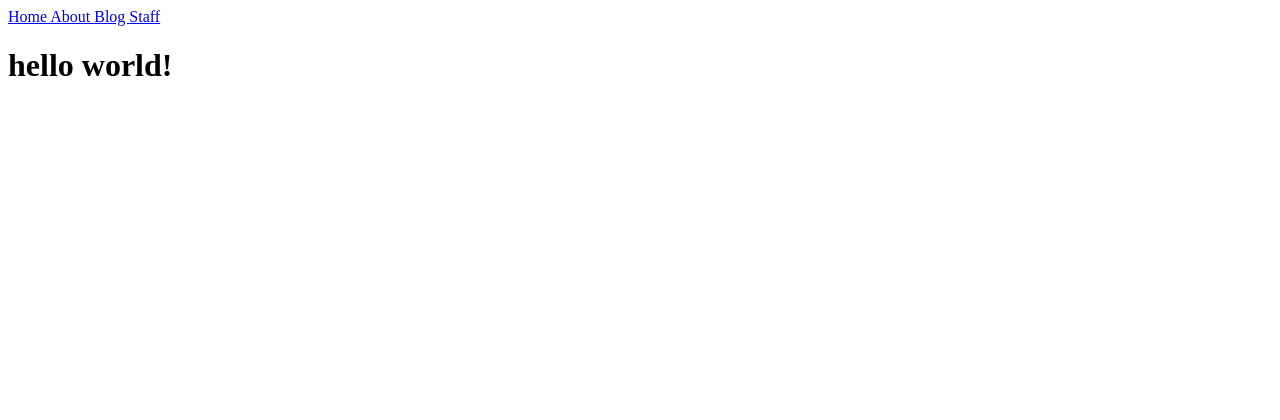
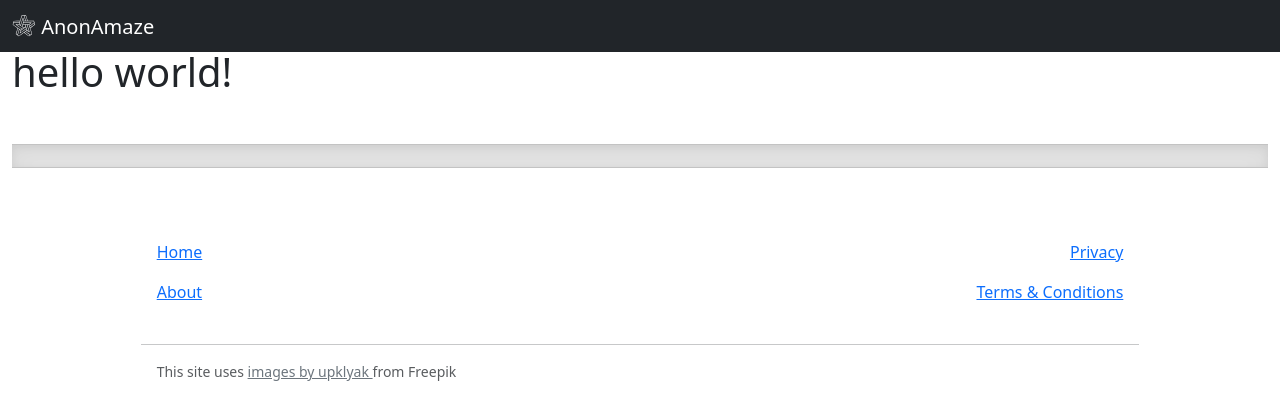
Before and after one commit to makrmark/anonamaze-static, a Jekyll site: the page built from foo.html, in a window 1280 px wide. Shown: the top 420 px of the page. Built offline with Jekyll 4.4.1, drawn with Linux system fonts in a browser that asks for light colours.

Commit message:
transfer main content to index.html

```diff
--- /dev/null
+++ b/_includes/footer.html
@@ -0,0 +1,25 @@
+<div class="divider mt-5"></div>
+<div class="container col-xl-10 col-xxl-8 px-4 py-5">
+  <div class="row">
+    <div class="col">
+      <ul class="list-group my-3">
+        <li class="list-group-item border-0"><a href="/">Home</a></li>
+        <li class="list-group-item border-0"><a href="/about.html">About</a></li>
+      </ul>
+    </div>
+    <div class="col">
+      <ul class="list-group my-3 text-end d-flex">
+        <li class="list-group-item border-0"><a href="/privacy.html">Privacy</a></li>
+        <li class="list-group-item border-0"><a href="/terms.html">Terms &amp; Conditions</a></li>
+      </ul>
+    </div>
+  </div>
+  <hr>
+  <p class="small text-muted m-3">
+    This site uses
+    <a href="https://www.freepik.com/author/upklyak" target="_blank"
+            class="text-secondary link-underline-opacity-0 link-underline-opacity-75-hover">
+      images by upklyak
+    </a> from Freepik
+  </p>
+</div>
--- a/_includes/navigation.html
+++ b/_includes/navigation.html
@@ -1,7 +1,8 @@
-<nav>
-  {% for item in site.data.navigation %}
-  <a href="{{ item.link }}" {% if page.url == item.link %}class="current" {% endif %}>
-      {{ item.name }}
-    </a>
-  {% endfor %}
+<nav data-bs-theme="dark" class="navbar fixed-top bg-dark">
+  <div class="container-fluid">
+    <span class="navbar-brand mb-0 h1">
+      <img src="assets/img/logo_white_transparent.svg" alt="Logo" height="24" class="d-inline-block align-text-top">
+      AnonAmaze
+    </span>
+  </div>
 </nav>
--- a/_layouts/default.html
+++ b/_layouts/default.html
@@ -1,9 +1,18 @@
 <!doctype html>
-<html>
+<html lang="en">
   <head>
     <meta charset="utf-8">
     <title>{{ page.title }}</title>
+
+    <link rel="preconnect" href="https://fonts.googleapis.com">
+    <link rel="preconnect" href="https://fonts.gstatic.com" crossorigin>
+    <link href="https://fonts.googleapis.com/css2?family=Roboto:wght@400;500&display=swap" rel="stylesheet">
+    <link href="https://cdn.jsdelivr.net/npm/bootstrap@5.3.3/dist/css/bootstrap.min.css" rel="stylesheet" integrity="sha384-QWTKZyjpPEjISv5WaRU9OFeRpok6YctnYmDr5pNlyT2bRjXh0JMhjY6hW+ALEwIH" crossorigin="anonymous">
+    <script src="https://cdn.jsdelivr.net/npm/bootstrap@5.3.3/dist/js/bootstrap.bundle.min.js" integrity="sha384-YvpcrYf0tY3lHB60NNkmXc5s9fDVZLESaAA55NDzOxhy9GkcIdslK1eN7N6jIeHz" crossorigin="anonymous"></script>
+    <link rel="stylesheet" href="https://cdn.jsdelivr.net/npm/bootstrap-icons@1.11.3/font/bootstrap-icons.min.css">
     <link rel="stylesheet" href="/assets/css/styles.css">
+    <link rel="icon" type="image/x-icon" href="/favicon.ico">
+    <link rel="icon" type="image/svg+xml" href="/favicon.svg">
 
     {% feed_meta %}
     {% seo %}
@@ -24,8 +33,12 @@
 
   </head>
   <body>
-        {% include navigation.html %}
+    {% include navigation.html %}
 
-    {{ content }}
+    <div class="container-fluid m-0 pt-5">
+      {{ content }}
+
+      {% include footer.html %}
+    </div>
   </body>
 </html>
--- a/assets/css/styles.scss
+++ b/assets/css/styles.scss
@@ -1,3 +1,22 @@
 ---
 ---
 @import "main";
+
+// https://yoast.com/how-to-make-youtube-videos-responsive/
+.youtube-video {
+    aspect-ratio: 16 / 9;
+    width: 100%;
+}
+
+.feature-icon-small {
+    width: 3rem;
+    height: 3rem;
+}
+
+.divider {
+    height: 1.5rem;
+    background-color: rgba(0, 0, 0, .1);
+    border: solid rgba(0, 0, 0, .15);
+    border-width: 1px 0;
+    box-shadow: inset 0 .5em 1.5em rgba(0, 0, 0, .05), inset 0 .125em .5em rgba(0, 0, 0, .07);
+}
--- a/index.markdown
+++ /dev/null
@@ -1,6 +0,0 @@
----
-# Feel free to add content and custom Front Matter to this file.
-# To modify the layout, see https://jekyllrb.com/docs/themes/#overriding-theme-defaults
-
-layout: home
----
```
Also changed, not shown: index.html (added, +150 -0 lines), README.md (added), assets/img/favicon-180x180.png (added), assets/img/favicon-256x256.png (added), assets/img/favicon-32x32.png (added), assets/img/favicon.ico (added), assets/img/favicon.svg (added), assets/img/logo_white_transparent.svg (added), assets/img/person-computer-charts-1260x593.jpg (added), assets/img/teamwork-together-1260x650.png (added), assets/img/windows-charts-flow-1260x593.jpeg (added).
